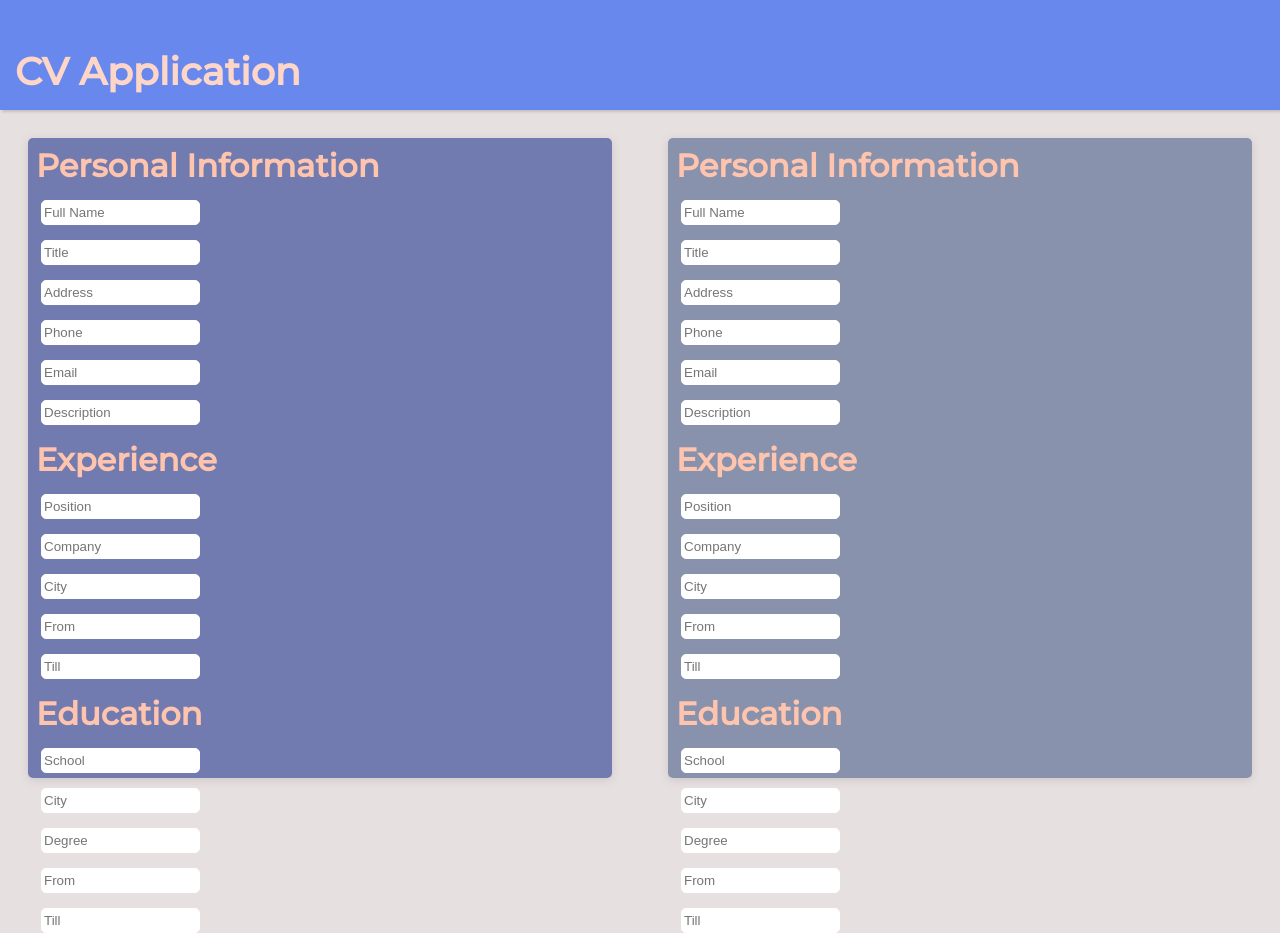
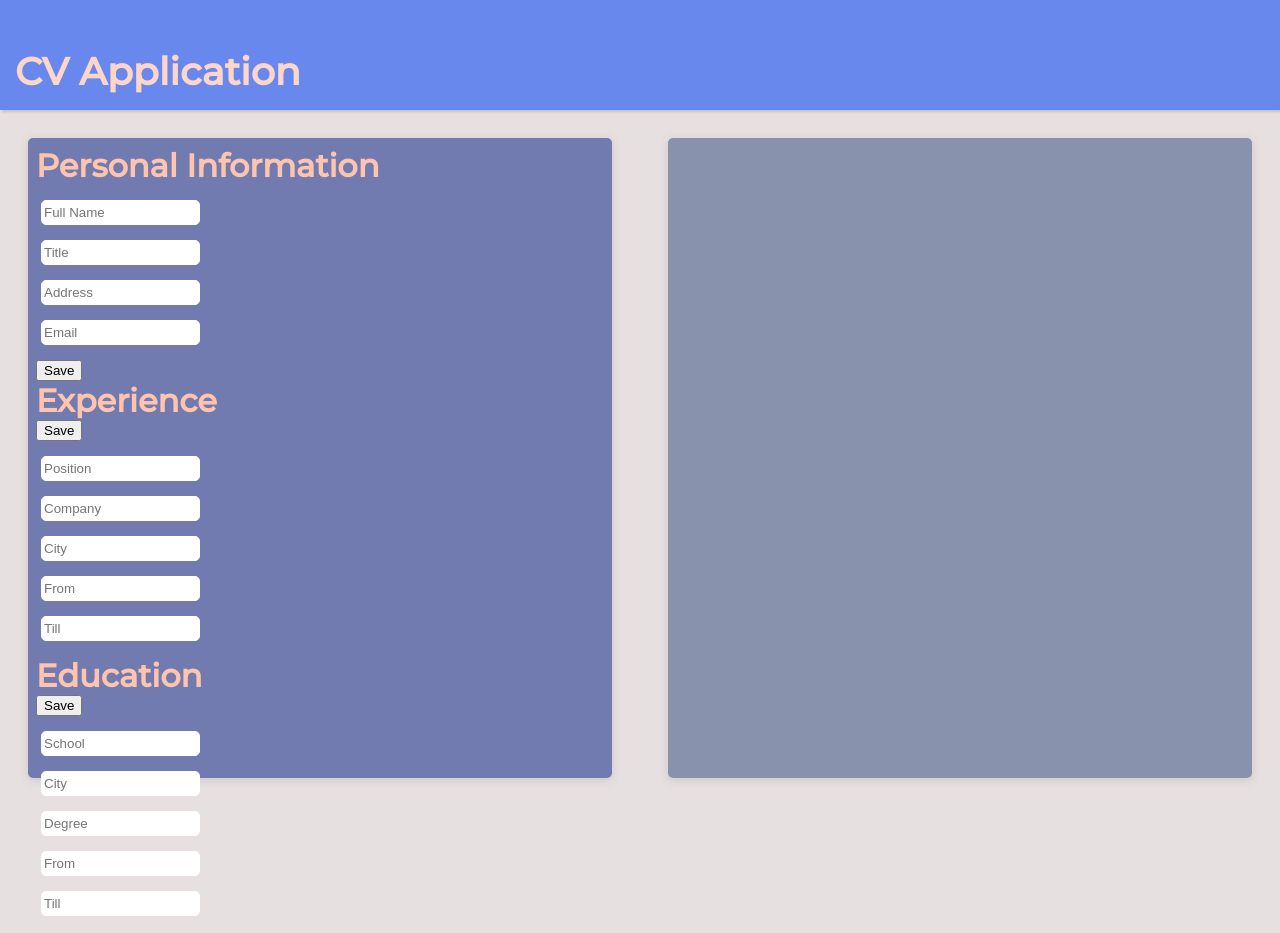
Before and after one commit to Jwilkins48/CV-Application, a React (Create React App) app: page / in a window 1280 px wide. Built offline with nearby package versions, Linux system fonts and the light colour scheme; the HTML template or start-up script is replaced by a standard one.

Commit message:
added functionality to personal info section

```diff
--- a/src/App.js
+++ b/src/App.js
@@ -2,27 +2,36 @@ import Header from "./components/header";
 import Personal from "./components/form/personalInfo";
 import Education from "./components/form/education";
 import Experience from "./components/form/experience";
+import PersonalPrev from "./components/formPreview/personalPrev";
+import { useState } from 'react';
 
 function App() {
+  const [personal_info, updatePersonal] = useState([]);
+
+  const addPersonal = (personal) => {
+    updatePersonal([...personal_info, personal]);
+  };
+
     return (
       <>
         <Header />
         <div className="formContainer">
-          <form className="cvForm">
-            <Personal />
+          <div className="cvForm">
+            <Personal addPersonal={addPersonal} />
             <Experience />
             <Education />
-          </form>
+          </div>
 
-          <form className="cvPreview">
-            <Personal />
-            <Experience />
-            <Education />
-          </form>
+          <div className="cvPreview">
+            <PersonalPrev personal_info = {personal_info}/>
+
+          </div>
         </div>
 
       </>
     );
-}
+  }
+
+
 
 export default App;
--- a/src/components/form/education.js
+++ b/src/components/form/education.js
@@ -5,12 +5,12 @@ class Education extends Component {
         return(
             <>
                 <div className="educationContainer">
-                    <h1 className="educationTitle">Education</h1>
-                    <input name="school" type='text' placeholder="School"></input>
-                    <input name="city" type='text' placeholder="City"></input>
-                    <input name="degree" type='text' placeholder="Degree"></input>
-                    <input name="from" type='text' placeholder="From"></input>
-                    <input name="till" type='text' placeholder="Till"></input>
+                    <h1 className="educationTitle">Education</h1><button>Save</button>
+                    <input id="school" name="school" type='text' placeholder="School"></input>
+                    <input id="educationCity" name="city" type='text' placeholder="City"></input>
+                    <input id="degree" name="degree" type='text' placeholder="Degree"></input>
+                    <input id="educationFrom" name="from" type='text' placeholder="From"></input>
+                    <input id="educationTill" name="till" type='text' placeholder="Till"></input>
                 </div>
             </>
         )
--- a/src/components/form/experience.js
+++ b/src/components/form/experience.js
@@ -5,12 +5,12 @@ class Experience extends Component {
         return(
             <>
                 <div className="experienceContainer">
-                    <h1 className="experienceTitle">Experience</h1>
-                    <input name="position" type='text' placeholder="Position"></input>
-                    <input name="company" type='text' placeholder="Company"></input>
-                    <input name="city" type='text' placeholder="City"></input>
-                    <input name="from" type='text' placeholder="From"></input>
-                    <input name="till" type='text' placeholder="Till"></input>
+                    <h1 className="experienceTitle">Experience</h1><button>Save</button>
+                    <input id="position" name="position" type='text' placeholder="Position"></input>
+                    <input id="company" name="company" type='text' placeholder="Company"></input>
+                    <input id="city" name="city" type='text' placeholder="City"></input>
+                    <input id="experienceFrom" name="from" type='text' placeholder="From"></input>
+                    <input id="experienceTill" name="till" type='text' placeholder="Till"></input>
                 </div>
             </>
         )
--- a/src/components/form/personalInfo.js
+++ b/src/components/form/personalInfo.js
@@ -1,22 +1,45 @@
-import { Component } from "react";
+import { useState } from 'react';
 
-class Personal extends Component {
 
-    render(){
+function Personal({addPersonal}){
+
+    const [personalInfo, setPersonalInfo] = useState({
+        name: "",
+        title: "",
+        address: "",
+        email: "",
+    });
+
+    const handleChange = (e) => {
+        setPersonalInfo({ ...personalInfo, [e.target.name]: e.target.value})
+    };
+
+    const handleSubmit = (e) => {
+        e.preventDefault();
+
+        addPersonal(personalInfo);
+        setPersonalInfo({
+            name: "",
+            title: "",
+            address: "",
+            email: "",
+        })
+    }
+
     return(
         <>
             <div className="personalContainer">
+                <form onSubmit={handleSubmit}>
                 <h1 className="personalTitle">Personal Information</h1>
-                    <input name="name" type='text' placeholder="Full Name"></input>
-                    <input name="title" type='text' placeholder="Title"></input>
-                    <input name="address" type='text' placeholder="Address"></input>
-                    <input name="phone" type='text' placeholder="Phone"></input>
-                    <input name="email" type='text' placeholder="Email"></input>
-                    <input name="description" type='text' placeholder="Description"></input>
+                <input name="name" id="name" type='text' placeholder="Full Name" onChange={handleChange} value={personalInfo.name} ></input>
+                <input name="title" id="title" type='text' placeholder="Title" onChange={handleChange} value={personalInfo.title}></input>
+                <input name="address" id="address" type='text' placeholder="Address" onChange={handleChange} value={personalInfo.address}></input>
+                <input name="email" id="email" type='text' placeholder="Email" onChange={handleChange} value={personalInfo.email}></input>
+                <button type='submit'>Save</button>
+                </form>
             </div>
         </>
     )
 }
-}
 
 export default Personal
--- a/src/components/formPreview/personalPrev.js
+++ b/src/components/formPreview/personalPrev.js
@@ -1,23 +1,14 @@
-import Personal from "../form/personalInfo";
-
-import { Component } from "react";
-
-class PersonalPrev extends Component {
-    render(){
-        return(
-            <>
-                <div className="experienceContainer">
-                    <h1 className="personalTitle">Personal Information</h1>
-                    <input name="name" type='text' placeholder="Full Name"></input>
-                    <input name="title" type='text' placeholder="Title"></input>
-                    <input name="address" type='text' placeholder="Address"></input>
-                    <input name="phone" type='text' placeholder="Phone"></input>
-                    <input name="email" type='text' placeholder="Email"></input>
-                    <input name="description" type='text' placeholder="Description"></input>
+export default function PersonalList({personal_info}){
+    return(
+        <div>
+            {personal_info.map((personal) => (
+                <div className="card" key={personal.phoneNumber}>
+                    <p className="card-name">{personal.name}</p>
+                    <p>{personal.title}</p>
+                    <p>{personal.address}</p>
+                    <p>{personal.email}</p>
                 </div>
-            </>
-        )
-    }
+            ))}
+        </div>
+    );
 }
-
-export default PersonalPrev
```
Lines whose indentation alone changed are shown as unchanged.
